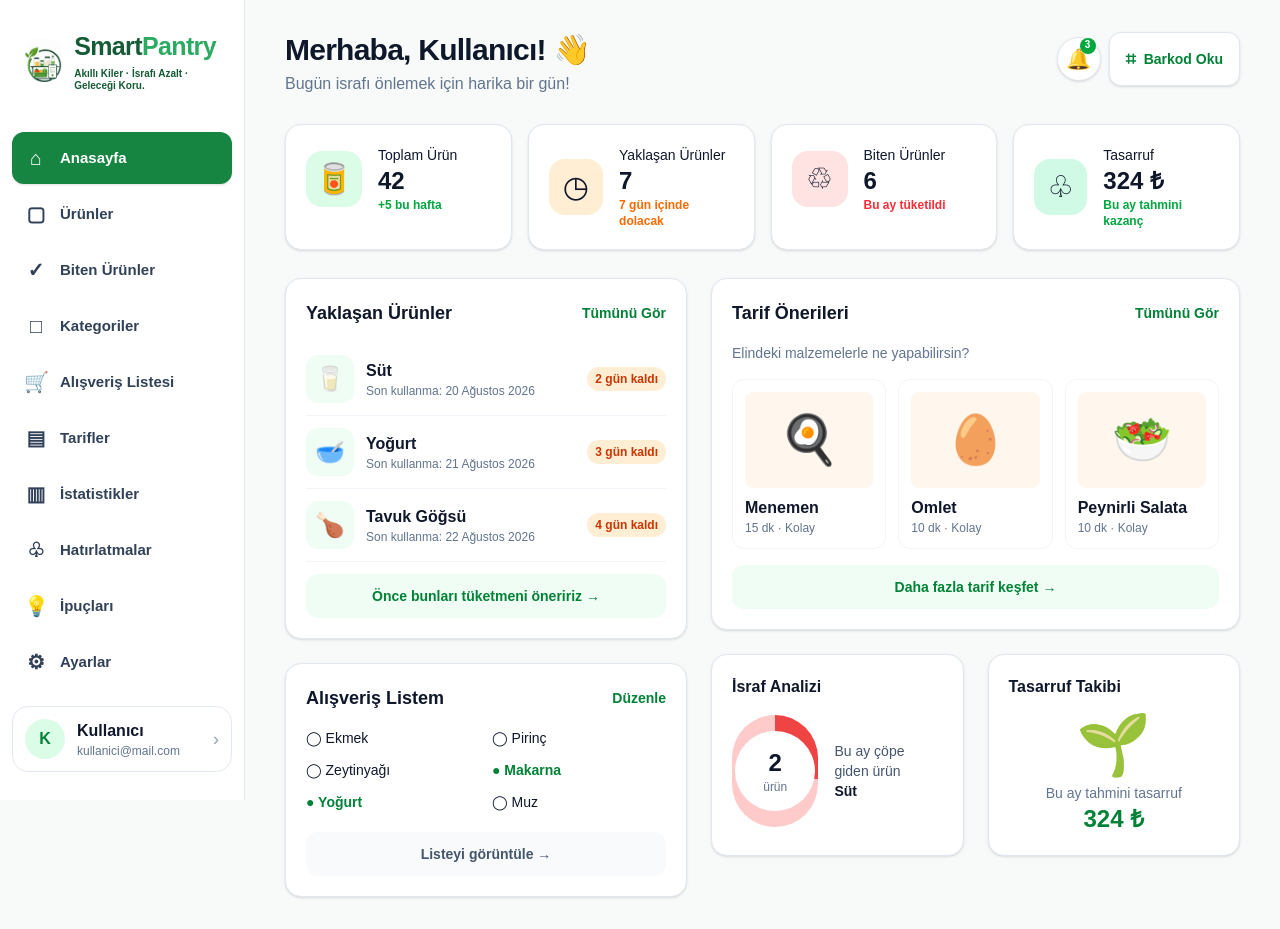
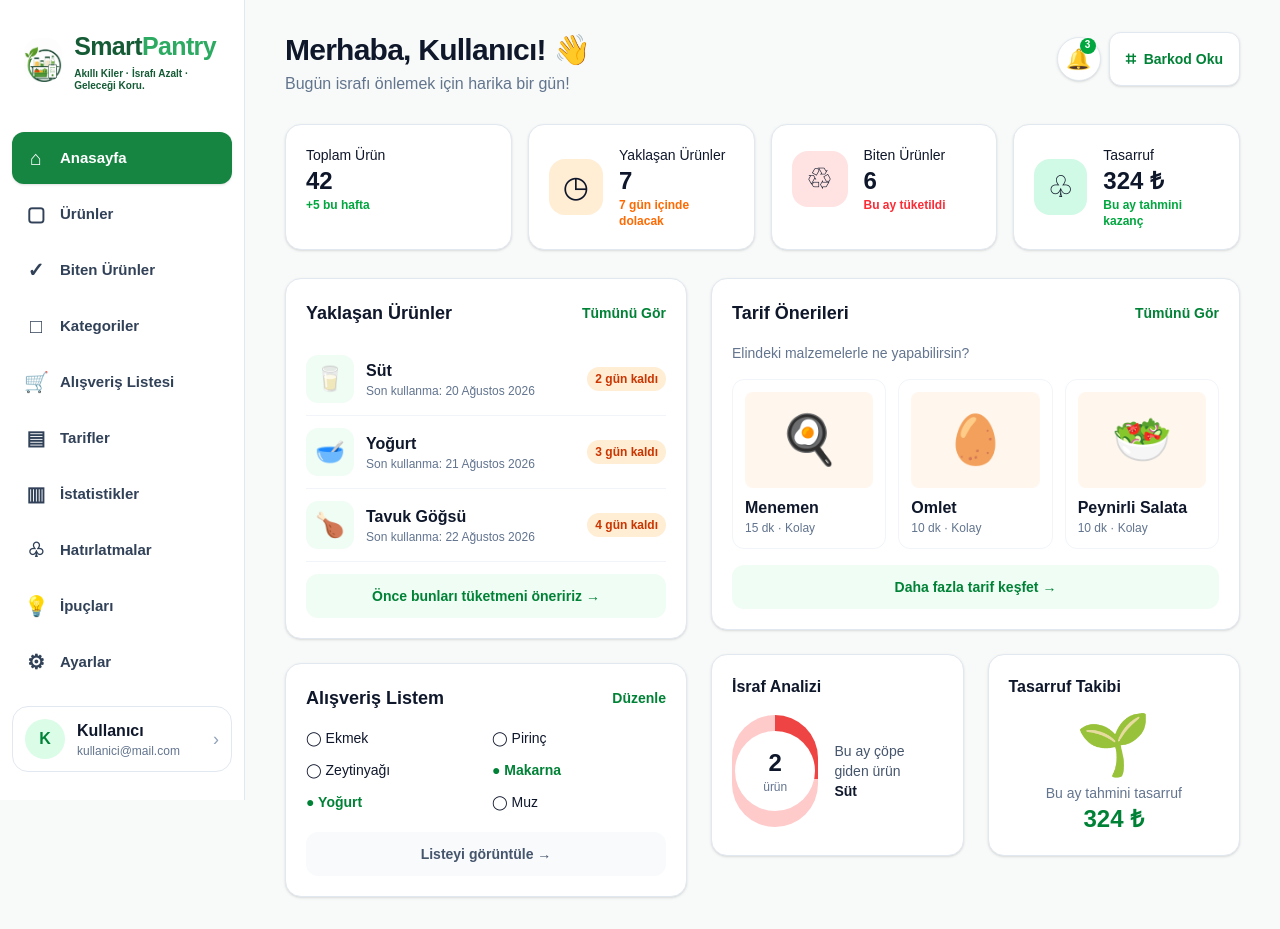
Before and after one commit to Hilalbal80/smartpantry, a Next.js app: page /dashboard in a window 1280 px wide. Built offline with nearby package versions, Linux system fonts and the light colour scheme.

Commit message:
Toplam ürün kartı simgesini kaldır

```diff
--- a/app/dashboard/page.tsx
+++ b/app/dashboard/page.tsx
@@ -88,7 +88,7 @@ export default function DashboardPage() {
           </header>
 
           <section className="mb-7 grid gap-4 sm:grid-cols-2 xl:grid-cols-4">
-            <Link href="/products" className="rounded-2xl border border-slate-200 bg-white p-5 shadow-sm transition hover:-translate-y-1 hover:shadow-md"><div className="flex items-center gap-4"><span className="flex h-14 w-14 items-center justify-center rounded-2xl bg-green-100 text-3xl">🥫</span><div><p className="text-sm font-medium">Toplam Ürün</p><p className="text-2xl font-bold">42</p><p className="text-xs font-semibold text-green-600">+5 bu hafta</p></div></div></Link>
+            <Link href="/products" className="rounded-2xl border border-slate-200 bg-white p-5 shadow-sm transition hover:-translate-y-1 hover:shadow-md"><div><p className="text-sm font-medium">Toplam Ürün</p><p className="text-2xl font-bold">42</p><p className="text-xs font-semibold text-green-600">+5 bu hafta</p></div></Link>
             <Link href="/reminders" className="rounded-2xl border border-slate-200 bg-white p-5 shadow-sm transition hover:-translate-y-1 hover:shadow-md"><div className="flex items-center gap-4"><span className="flex h-14 w-14 items-center justify-center rounded-2xl bg-orange-100 text-3xl">◷</span><div><p className="text-sm font-medium">Yaklaşan Ürünler</p><p className="text-2xl font-bold">7</p><p className="text-xs font-semibold text-orange-500">7 gün içinde dolacak</p></div></div></Link>
             <Link href="/finished-products" className="rounded-2xl border border-slate-200 bg-white p-5 shadow-sm transition hover:-translate-y-1 hover:shadow-md"><div className="flex items-center gap-4"><span className="flex h-14 w-14 items-center justify-center rounded-2xl bg-red-100 text-3xl">♲</span><div><p className="text-sm font-medium">Biten Ürünler</p><p className="text-2xl font-bold">6</p><p className="text-xs font-semibold text-red-500">Bu ay tüketildi</p></div></div></Link>
             <Link href="/statistics" className="rounded-2xl border border-slate-200 bg-white p-5 shadow-sm transition hover:-translate-y-1 hover:shadow-md"><div className="flex items-center gap-4"><span className="flex h-14 w-14 items-center justify-center rounded-2xl bg-emerald-100 text-3xl">♧</span><div><p className="text-sm font-medium">Tasarruf</p><p className="text-2xl font-bold">324 ₺</p><p className="text-xs font-semibold text-green-600">Bu ay tahmini kazanç</p></div></div></Link>
```
